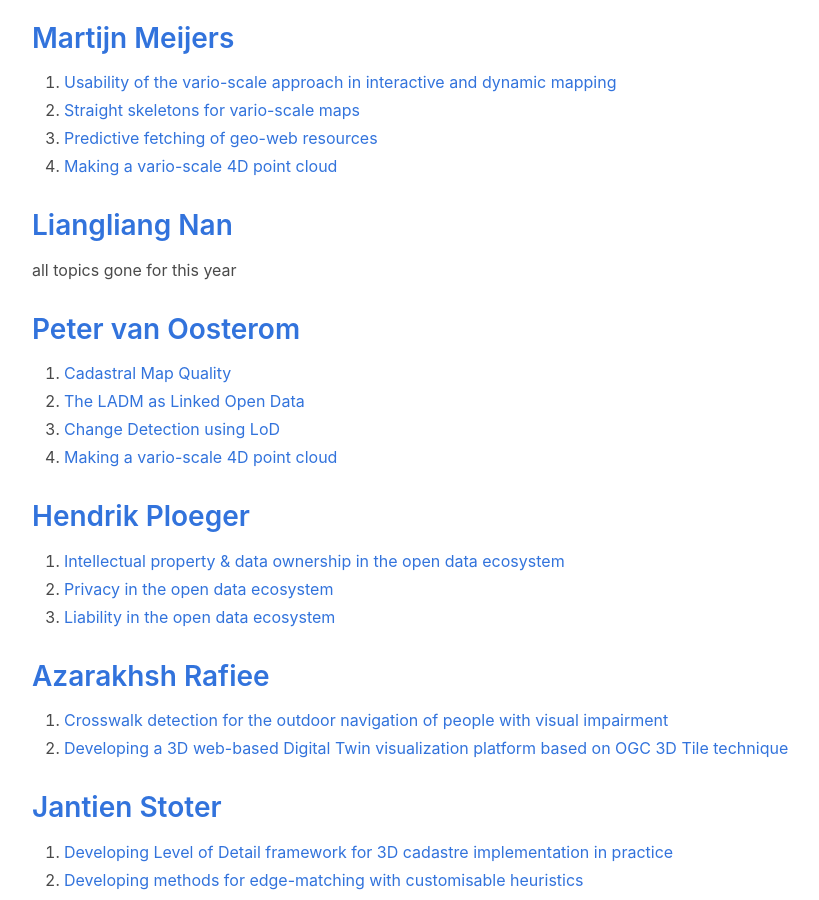
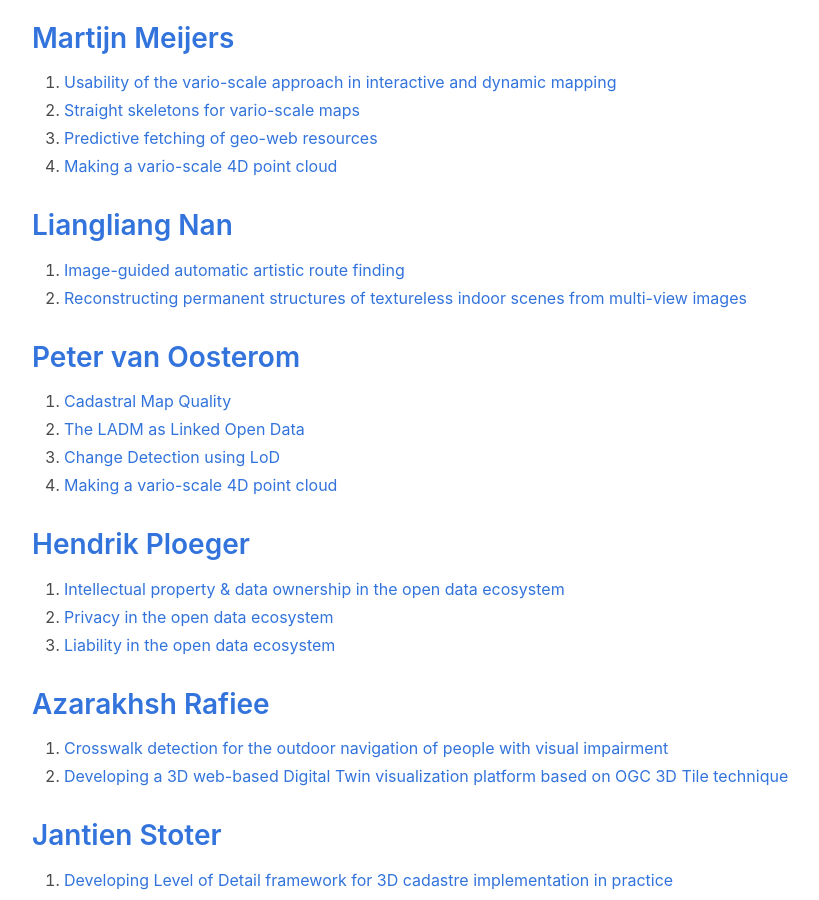
Before and after one commit to tudelft3d/geo2020, a Jekyll site: the page built from potentialtopics/index.md, in a window 1280 px wide and 900 px high, scrolled down 2929 px. Shown: the whole window, without its empty margins (32-851 px from the left). Built offline with Jekyll 4.4.1, drawn with Linux system fonts in a browser that asks for light colours; nearby versions of some CDN libraries.

Commit message:
add Liangliang's topics

```diff
--- a/potentialtopics/index.md
+++ b/potentialtopics/index.md
@@ -109,7 +109,9 @@
 4. [Making a vario-scale 4D point cloud](https://wiki.tudelft.nl/bin/view/Organisation/OTB/GISt/MScThesisTopics#Making_a_vario_45scale_4D_point_cloud)
 
 ## [Liangliang Nan](https://3d.bk.tudelft.nl/liangliang)
-all topics gone for this year
+1. [Image-guided automatic artistic route finding](https://3d.bk.tudelft.nl/education/msctopics/#image-guided-automatic-artistic-route-finding)
+2. [Reconstructing permanent structures of textureless indoor scenes from multi-view images](https://3d.bk.tudelft.nl/education/msctopics/#reconstructing-permanent-structures-of-textureless-indoor-scenes-from-multi-view-images)
+<!-- all topics gone for this year -->
 
 <!-- ## [Francesca Noardo](http://www.noardo.eu/) -->
 <!-- 1. [3D digital urban regulations to use GeoBIM for building permission checks](https://3d.bk.tudelft.nl/education/msctopics/#3d-digital-urban-regulations-to-use-geobim-for-building-permission-checks)
```
